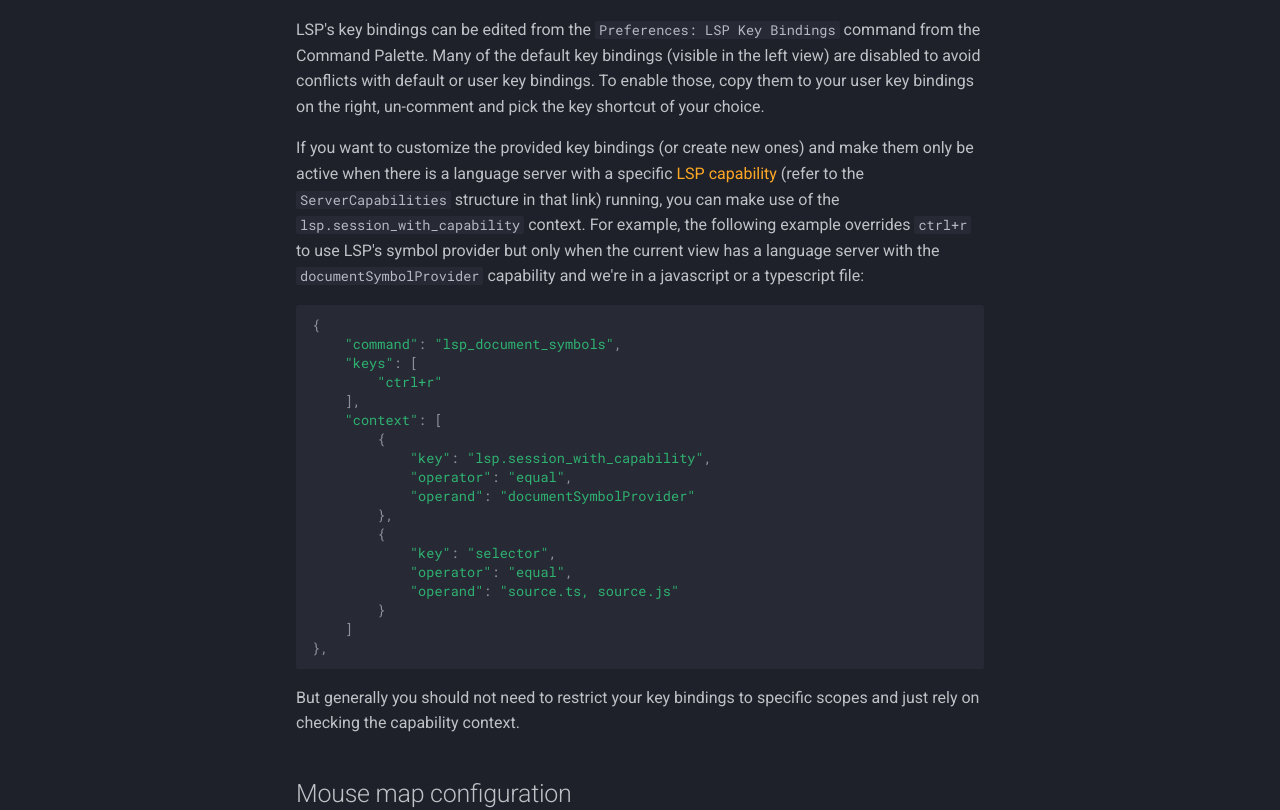
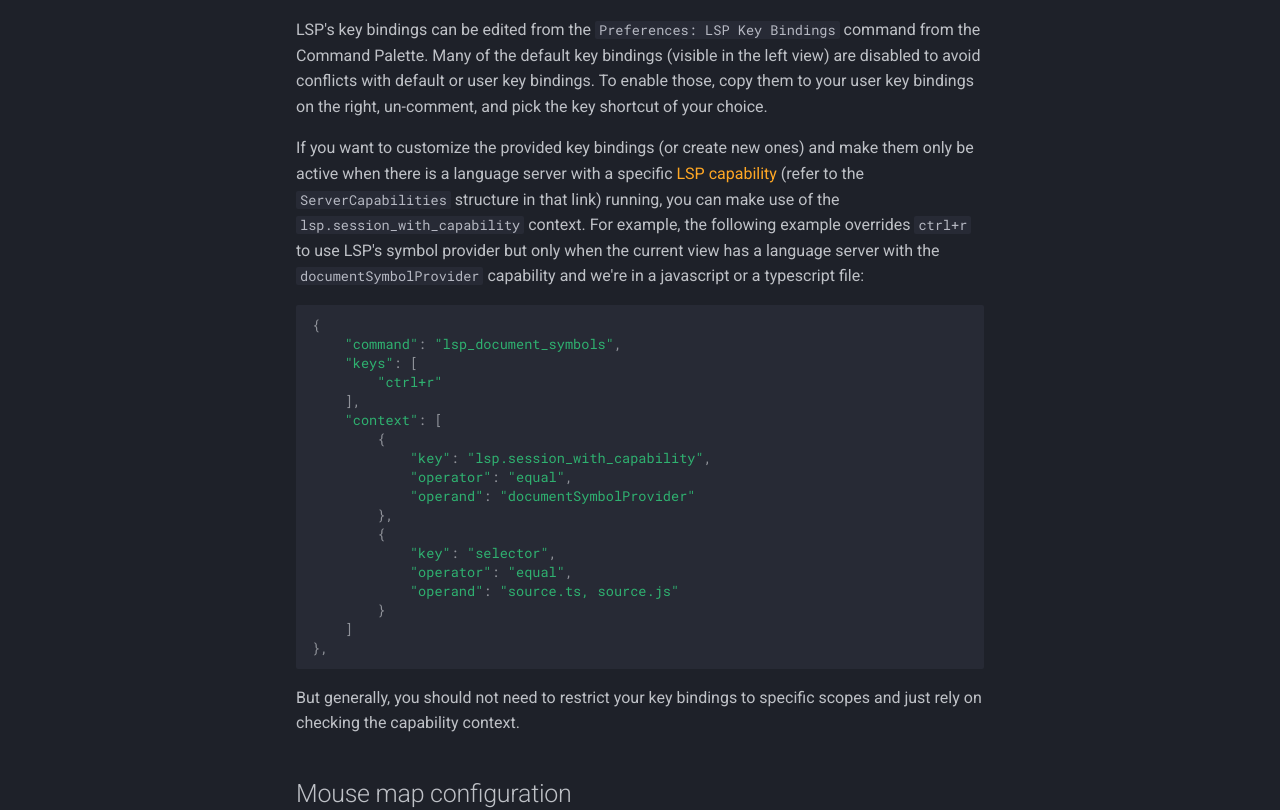
Before and after one commit to sublimelsp/LSP, an MkDocs documentation site: the page built from docs/src/customization.md, in a window 1280 px wide and 1400 px high. Shown: the part 517-1327 px from the top of the window. Built offline with MkDocs 1.6.1 and Material for MkDocs 9.7.7, drawn with Linux system fonts in a browser that asks for light colours; comment, search, counter and statistics services are not loaded.

Commit message:
a bit of grammar

````diff
--- a/docs/src/customization.md
+++ b/docs/src/customization.md
@@ -15,7 +15,7 @@ See the [mdpopups documentation](http://facelessuser.github.io/sublime-markdown-
 
 ## Keyboard shortcuts (key bindings)
 
-LSP's key bindings can be edited from the `Preferences: LSP Key Bindings` command from the Command Palette. Many of the default key bindings (visible in the left view) are disabled to avoid conflicts with default or user key bindings. To enable those, copy them to your user key bindings on the right, un-comment and pick the key shortcut of your choice.
+LSP's key bindings can be edited from the `Preferences: LSP Key Bindings` command from the Command Palette. Many of the default key bindings (visible in the left view) are disabled to avoid conflicts with default or user key bindings. To enable those, copy them to your user key bindings on the right, un-comment, and pick the key shortcut of your choice.
 
 If you want to customize the provided key bindings (or create new ones) and make them only be active when there is a language server with a specific [LSP capability](https://microsoft.github.io/language-server-protocol/specifications/specification-current/#initialize) (refer to the `ServerCapabilities` structure in that link) running, you can make use of the `lsp.session_with_capability` context. For example, the following example overrides `ctrl+r` to use LSP's symbol provider but only when the current view has a language server with the `documentSymbolProvider` capability and we're in a javascript or a typescript file:
 
@@ -40,7 +40,7 @@ If you want to customize the provided key bindings (or create new ones) and make
 },
 ```
 
-But generally you should not need to restrict your key bindings to specific scopes and just rely on checking the capability context.
+But generally, you should not need to restrict your key bindings to specific scopes and just rely on checking the capability context.
 
 ## Mouse map configuration
 
````
